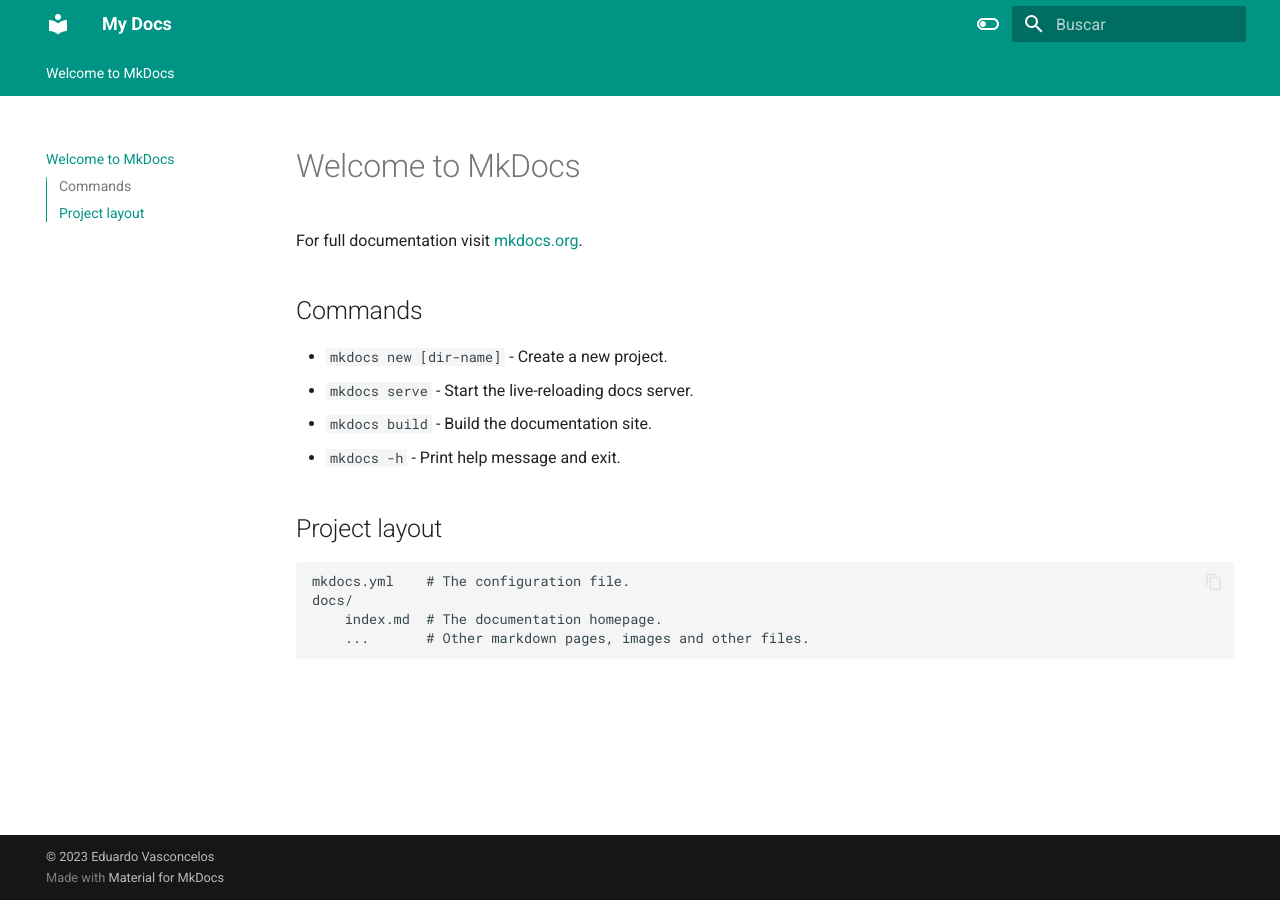
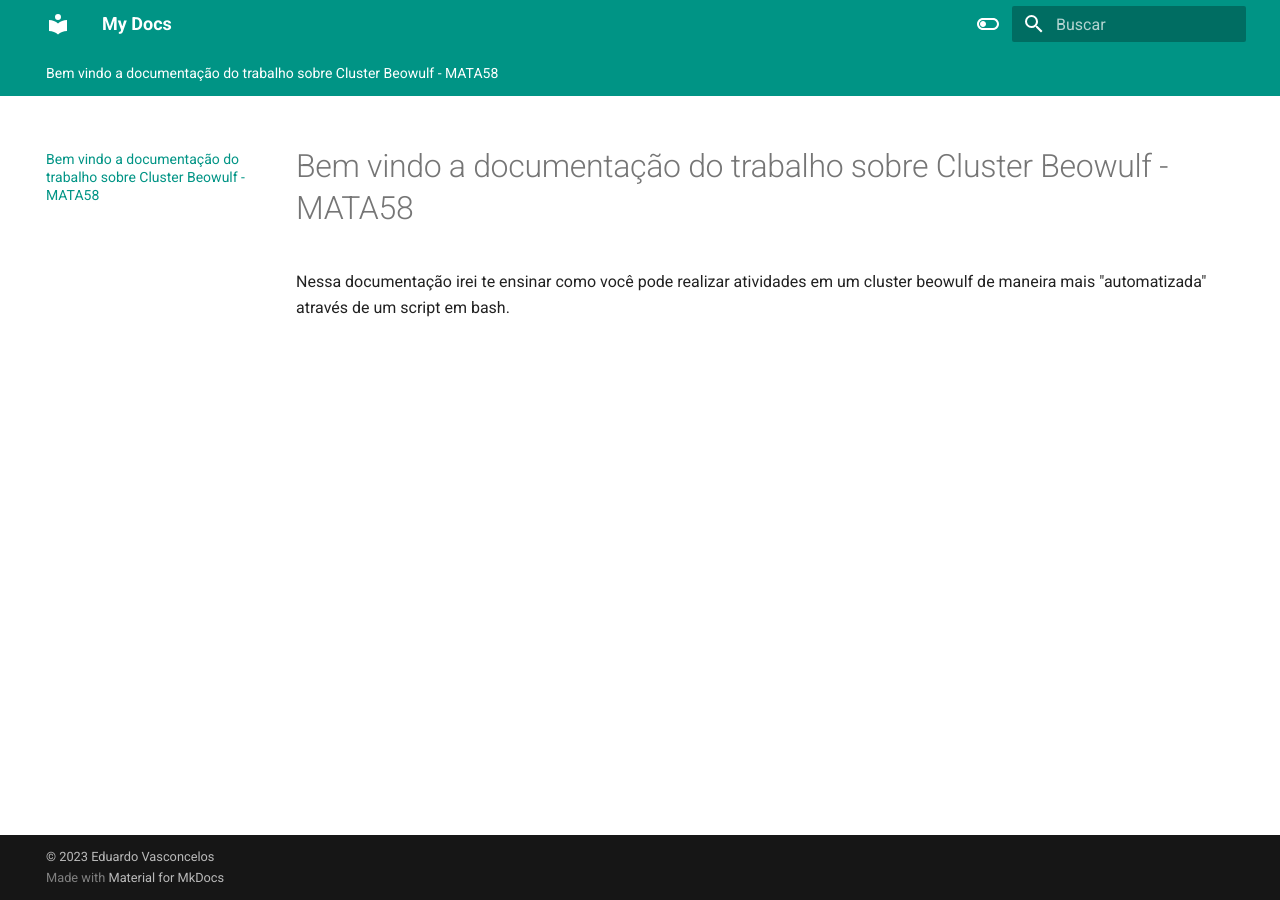
Before and after one commit to EduardoVasconceloss/cluster-beowulf-MATA58, an MkDocs documentation site: the page built from docs/index.md, in a window 1280 px wide. Built offline with MkDocs 1.6.1 and Material for MkDocs 9.7.7, drawn with Linux system fonts in a browser that asks for light colours.

Commit message:
Update index.md

```diff
--- a/docs/index.md
+++ b/docs/index.md
@@ -1,17 +1,3 @@
-# Welcome to MkDocs
+# Bem vindo a documentação do trabalho sobre Cluster Beowulf - MATA58
 
-For full documentation visit [mkdocs.org](https://www.mkdocs.org).
-
-## Commands
-
-* `mkdocs new [dir-name]` - Create a new project.
-* `mkdocs serve` - Start the live-reloading docs server.
-* `mkdocs build` - Build the documentation site.
-* `mkdocs -h` - Print help message and exit.
-
-## Project layout
-
-    mkdocs.yml    # The configuration file.
-    docs/
-        index.md  # The documentation homepage.
-        ...       # Other markdown pages, images and other files.
+Nessa documentação irei te ensinar como você pode realizar atividades em um cluster beowulf de maneira mais "automatizada" através de um script em bash.
```
